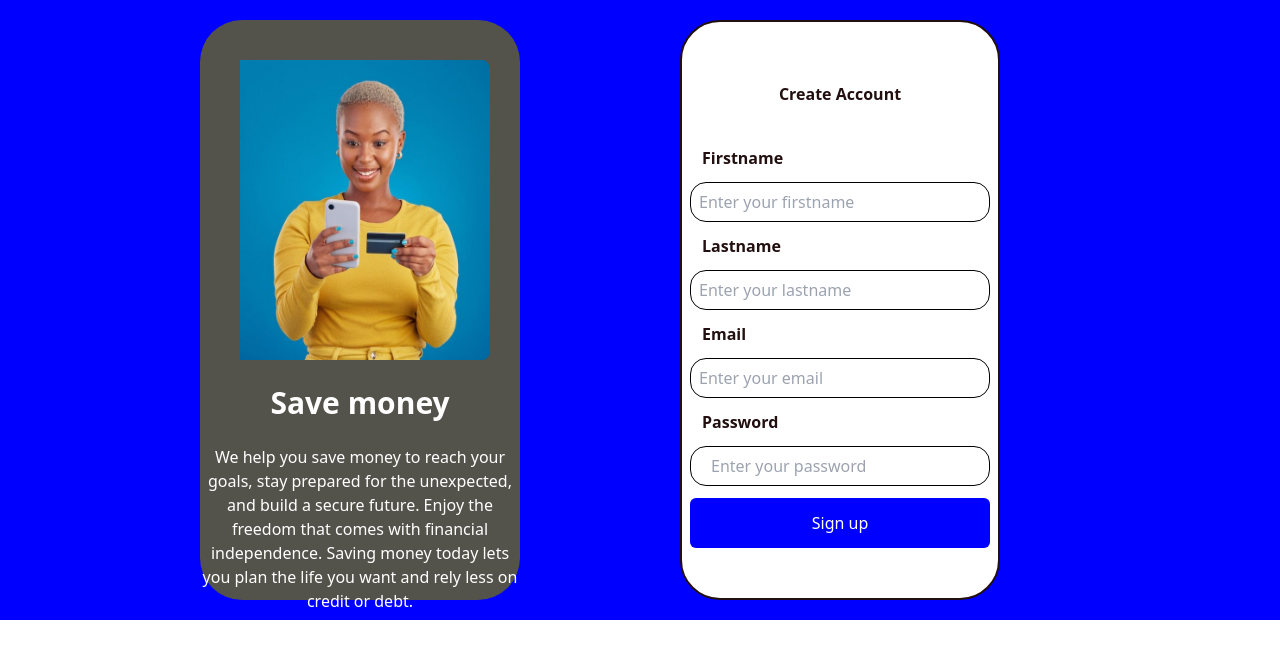
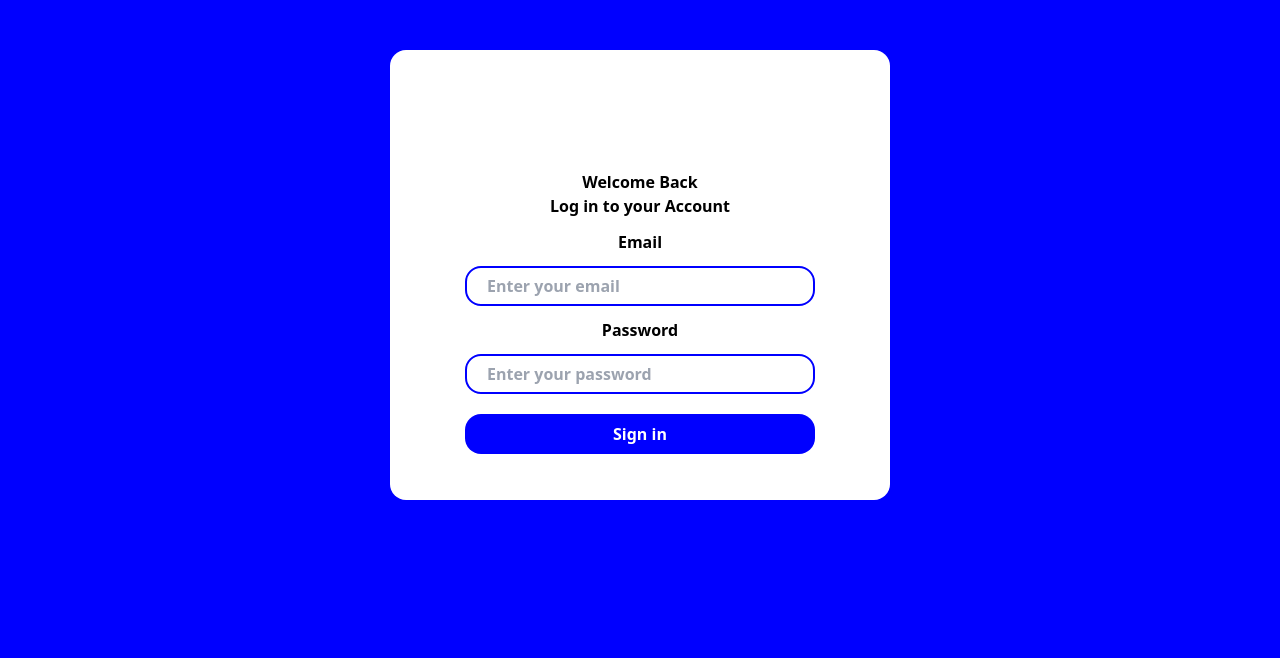
Before and after one commit to Folakl/Safepay, a React (Vite) app: page / in a window 1280 px wide. Shown: the top 658 px of the page. Built offline with nearby package versions, Linux system fonts and the light colour scheme.

Commit message:
made adjustment

```diff
--- a/src/App.jsx
+++ b/src/App.jsx
@@ -49,8 +49,8 @@
         <Router>
           <div>
             <Routes>
-              <Route path='/' element={<SignUp />} />
-              <Route path='/login' element={<Login />} />
+              <Route path='/signup' element={<SignUp />} />
+              <Route path='/' element={<Login />} />
               <Route path='/homepage' element={<HomePage />} />
               <Route path='/addmoney' element={<Addmoney />} />
 
```
